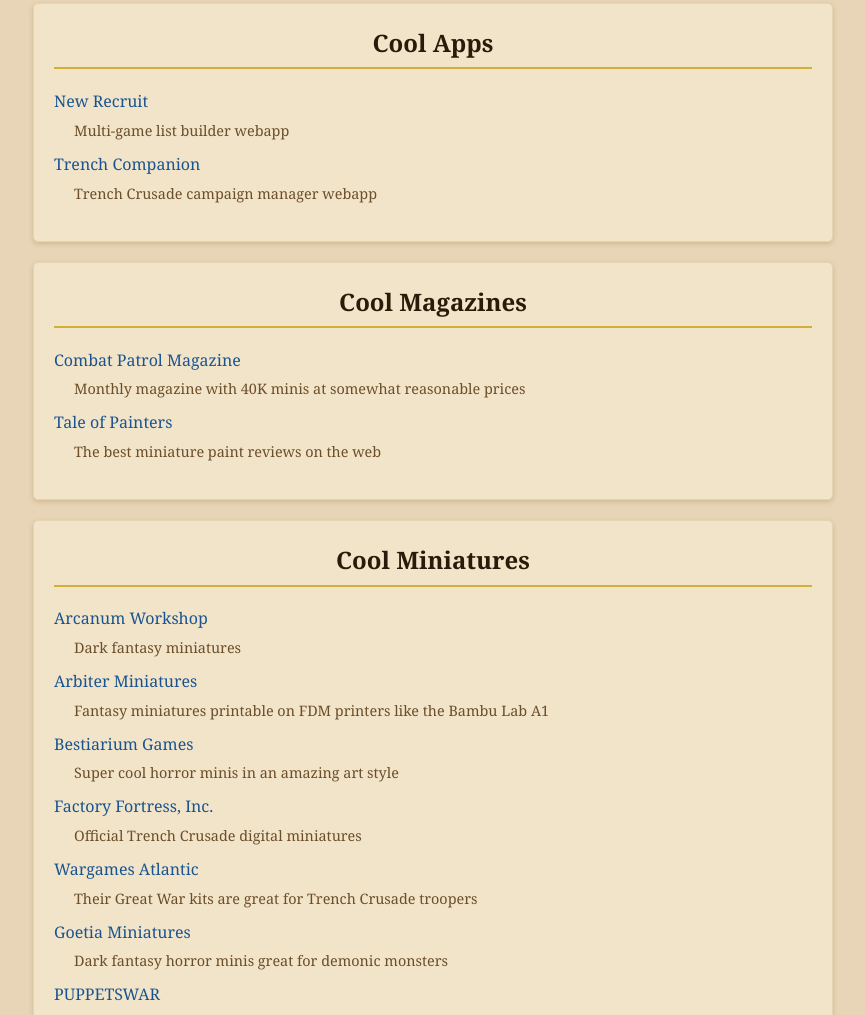
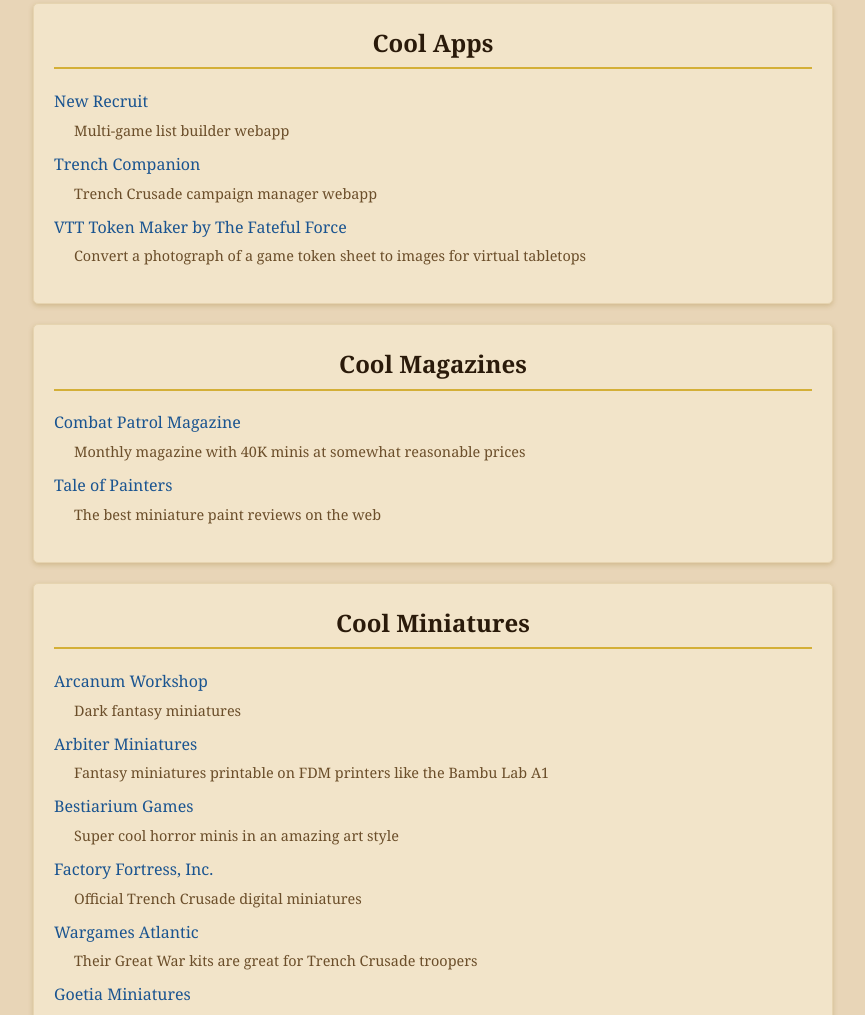
Before and after one commit to dharmab/wartools.net, a plain HTML site: page index.html in a window 1280 px wide. Shown: the part 1009-2024 px from the top of the page, without its empty margins (207-1072 px from the left). Drawn offline with Linux system fonts and the light colour scheme.

Commit message:
Add link to VTT token maker

```diff
--- a/index.html
+++ b/index.html
@@ -90,6 +90,12 @@
                     <a href="https://trench-companion.com/">Trench Companion</a>
                     <div class="description">
                         Trench Crusade campaign manager webapp
+                    </div>
+                </li>
+                <li>
+                    <a href="https://thefatefulforce.com/battle-resources/token-creator/">VTT Token Maker by The Fateful Force</a>
+                    <div class="description">
+                        Convert a photograph of a game token sheet to images for virtual tabletops
                     </div>
                 </li>
             </ul>
```
